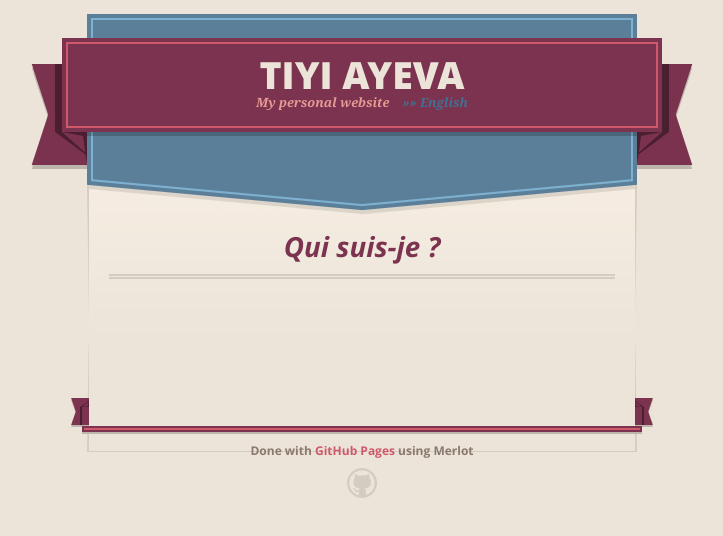
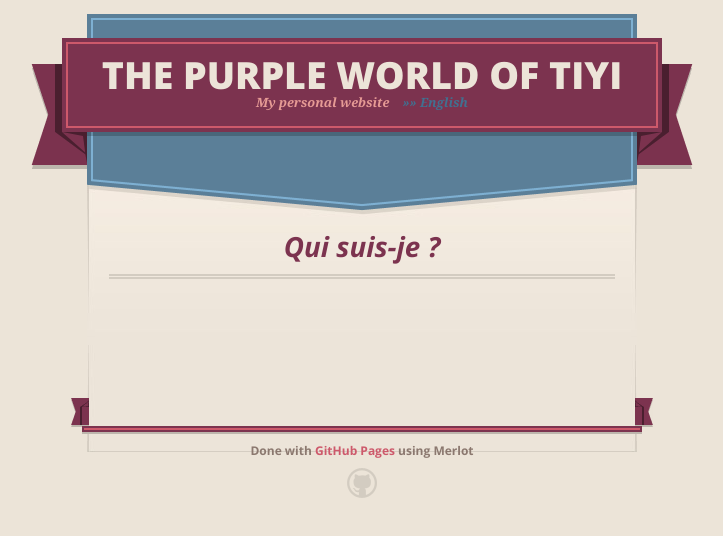
Before and after one commit to tiyianh/tiyianh.github.io, a plain HTML site: page index-fr.html in a window 1280 px wide. Shown: the whole page, without its empty margins (278-1001 px from the left). Drawn offline with nearby package versions, Linux system fonts and the light colour scheme.

Commit message:
Update index-fr.html

```diff
--- a/index-fr.html
+++ b/index-fr.html
@@ -17,7 +17,7 @@
         $('#main_content').headsmart()
       })
     </script>
-    <title>Tiyi Ayeva's website</title>
+    <title>The Purple World of Tiyi</title>
   </head>
 
   <body>
@@ -26,7 +26,7 @@
       <header>
         <span class="ribbon-outer">
           <span class="ribbon-inner">
-            <h1>Tiyi Ayeva</h1>
+            <h1>The Purple World of Tiyi</h1>
             <h2>My personal website &nbsp;&nbsp; <a href="index.html" >&raquo;&raquo; English</a></h2>
 
           </span>
```
